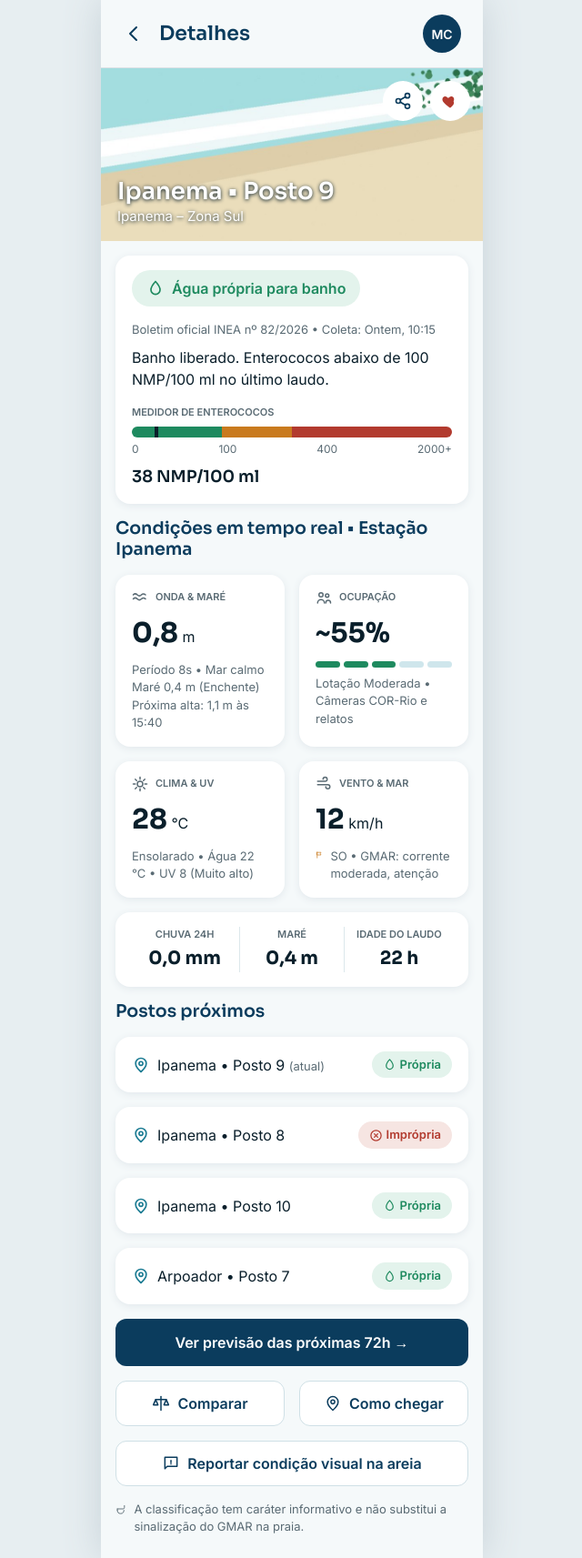
After one commit to vitorllr/INF1039-2026.2-Team-4, a Django app: page /detalhes/ in a window 1280 px wide. The commit adds this page. Shown: the whole page at 91% size, without its empty margins (319-959 px from the left). Run offline with Django 5.2, Linux system fonts and the light colour scheme.

Commit message:
Adicionado tela de detalhes
html, css e imagem

```diff
--- a/Sprint-5/bluetide/bluetide/settings.py
+++ b/Sprint-5/bluetide/bluetide/settings.py
@@ -122,3 +122,6 @@ STATIC_URL = "static/"
 # https://docs.djangoproject.com/en/5.0/ref/settings/#default-auto-field
 
 DEFAULT_AUTO_FIELD = "django.db.models.BigAutoField"
+
+
+AUTH_USER_MODEL = 'bluetideapp.Usuario'
--- a/Sprint-5/bluetide/bluetide/urls.py
+++ b/Sprint-5/bluetide/bluetide/urls.py
@@ -29,5 +29,6 @@ urlpatterns = [
     path("perfil/", views.perfil, name="perfil"),
     path("favoritos/", views.favoritos, name="favoritos"),
     path("faq/", views.duvidas, name="duvidas"),
-    path("alertas/", views.alertas, name="alertas")
+    path("alertas/", views.alertas, name="alertas"),
+    path("detalhes/", views.detalhes, name="detalhes")
 ]
--- /dev/null
+++ b/Sprint-5/bluetide/bluetideapp/static/css/detalhes.css
@@ -0,0 +1,245 @@
+body {
+    font-family: "Inter", sans-serif;
+    color: #0A1F2B;
+    background-color: #E7EEF1;
+}
+
+h1, h2, h3 {
+    font-family: "Sora", sans-serif;
+    color: #0B3C5D;
+}
+
+a {
+    color: #1C7C93;
+    text-decoration: none;
+}
+
+.celular {
+    width: 420px;
+    margin: 0 auto;
+    min-height: 100vh;
+    background-color: #F5F9FA;
+    box-shadow: 0 0 40px #c7d2d8;
+}
+
+.topo h1 {
+    font-size: 22px;
+}
+
+.seta {
+    color: #0B3C5D;
+}
+
+.avatar {
+    width: 42px;
+    height: 42px;
+    background-color: #0B3C5D;
+    color: #FFFFFF;
+    font-size: 14px;
+}
+
+.hero {
+    position: relative;
+}
+
+.hero-img {
+    width: 100%;
+    height: 190px;
+    object-fit: cover;
+    display: block;
+}
+
+.hero-botoes {
+    position: absolute;
+    top: 14px;
+    right: 14px;
+}
+
+.botao-redondo {
+    width: 44px;
+    height: 44px;
+    border: none;
+    border-radius: 30px;
+    background-color: #FFFFFF;
+    color: #0B3C5D;
+}
+
+.coracao {
+    color: #B23A2E;
+}
+
+.hero-texto {
+    position: absolute;
+    left: 18px;
+    bottom: 16px;
+}
+
+.hero-texto h2 {
+    font-size: 26px;
+    color: #FFFFFF;
+    text-shadow: 0 1px 4px #0A1F2B;
+}
+
+.hero-texto p {
+    font-size: 15px;
+    color: #FFFFFF;
+    text-shadow: 0 1px 4px #0A1F2B;
+}
+
+.cartao {
+    background-color: #FFFFFF;
+    border-radius: 16px;
+    padding: 16px 18px;
+    box-shadow: 0 2px 8px #e2e8ec;
+}
+
+.info {
+    font-size: 13px;
+    color: #5A6B74;
+}
+
+.rotulo {
+    font-size: 11px;
+    font-weight: 600;
+    color: #5A6B74;
+}
+
+.selo {
+    font-size: 13px;
+    font-weight: 600;
+    padding: 5px 12px;
+    border-radius: 20px;
+}
+
+.selo-grande {
+    font-size: 16px;
+    padding: 8px 16px;
+}
+
+.selo-verde {
+    background-color: #E3F3EC;
+    color: #1E8A5F;
+}
+
+.selo-vermelho {
+    background-color: #F6E5E2;
+    color: #B23A2E;
+}
+
+.barra-medidor {
+    border-radius: 20px;
+    overflow: hidden;
+}
+
+.medida {
+    height: 12px;
+}
+
+.medida-verde, .medida-verde2 {
+    background-color: #1E8A5F;
+}
+
+.medida-verde {
+    width: 7%;
+}
+
+.medida-verde2 {
+    width: 20%;
+}
+
+.medida-marcador {
+    width: 4px;
+    background-color: #0A1F2B;
+}
+
+.medida-amarelo {
+    width: 22%;
+    background-color: #C97A1E;
+}
+
+.medida-vermelho {
+    background-color: #B23A2E;
+}
+
+.escala {
+    font-size: 12px;
+    color: #5A6B74;
+}
+
+.valor-medidor {
+    font-family: "Sora", sans-serif;
+    font-size: 18px;
+    font-weight: 600;
+    color: #0A1F2B;
+}
+
+.titulo-secao {
+    font-size: 19px;
+}
+
+.numero-grande {
+    font-family: "Sora", sans-serif;
+    font-size: 30px;
+    font-weight: 700;
+    color: #0A1F2B;
+}
+
+.segmento {
+    height: 7px;
+    border-radius: 4px;
+}
+
+.segmento-verde {
+    background-color: #1E8A5F;
+}
+
+.segmento-claro {
+    background-color: #CFE6EC;
+}
+
+.bandeira {
+    color: #C97A1E;
+}
+
+.resumo-item {
+    width: 33%;
+}
+
+.borda-lados {
+    border-left: 1px solid #DCE7EB;
+    border-right: 1px solid #DCE7EB;
+}
+
+.resumo-valor {
+    font-family: "Sora", sans-serif;
+    font-size: 20px;
+    font-weight: 700;
+    color: #0A1F2B;
+}
+
+.pin {
+    color: #1C7C93;
+}
+
+.nome-posto {
+    font-size: 16px;
+    color: #0A1F2B;
+}
+
+.botao-principal {
+    display: block;
+    background-color: #0B3C5D;
+    color: #FFFFFF;
+    font-weight: 600;
+    padding: 14px;
+    border-radius: 12px;
+}
+
+.botao-secundario {
+    background-color: #FFFFFF;
+    border: 1px solid #CFE0E6;
+    color: #0B3C5D;
+    font-weight: 600;
+    padding: 12px;
+    border-radius: 12px;
+}
--- /dev/null
+++ b/Sprint-5/bluetide/bluetideapp/templates/detalhes.html
@@ -0,0 +1,285 @@
+<!doctype html>
+<html lang="pt-BR">
+
+<head>
+    <meta charset="utf-8">
+    <meta name="viewport" content="width=device-width, initial-scale=1">
+    <title>Detalhes</title>
+    <link href="https://cdn.jsdelivr.net/npm/bootstrap@5.3.8/dist/css/bootstrap.min.css" rel="stylesheet">
+    <link href="https://fonts.googleapis.com/css2?family=Inter:wght@400;500;600&family=Sora:wght@600;700&display=swap" rel="stylesheet">
+    <link href="../static/css/detalhes.css" rel="stylesheet">
+</head>
+<body>
+    <div class="celular d-flex flex-column">
+        <header class="topo d-flex justify-content-between align-items-center px-4 py-3 border-bottom">
+            <div class="d-flex align-items-center gap-3">
+                <svg class="seta" width="24" height="24" viewBox="0 0 24 24" fill="none" stroke="currentColor" stroke-width="2" stroke-linecap="round" stroke-linejoin="round">
+                    <path d="M15 5 8 12l7 7"></path>
+                </svg>
+                <h1 class="m-0">Detalhes</h1>
+            </div>
+            <div class="avatar rounded-circle d-flex align-items-center justify-content-center fw-semibold">MC</div>
+        </header>
+
+        <div class="hero">
+            <img class="hero-img" src="../static/imagens/beach.jpg" alt="Praia de Ipanema">
+            <div class="hero-botoes d-flex gap-2">
+                <button type="button" class="botao-redondo d-flex align-items-center justify-content-center">
+                    <svg width="20" height="20" viewBox="0 0 24 24" fill="none" stroke="currentColor" stroke-width="2" stroke-linecap="round" stroke-linejoin="round">
+                        <circle cx="18" cy="5" r="3"></circle>
+                        <circle cx="6" cy="12" r="3"></circle>
+                        <circle cx="18" cy="19" r="3"></circle>
+                        <line x1="8.5" y1="13.5" x2="15.5" y2="17.5"></line>
+                        <line x1="15.5" y1="6.5" x2="8.5" y2="10.5"></line>
+                    </svg>
+                </button>
+                <button type="button" class="botao-redondo coracao d-flex align-items-center justify-content-center">
+                    <svg width="20" height="20" viewBox="0 0 24 24" fill="currentColor">
+                        <path d="M12 21s-7-4.5-9.5-8.5C1 10 2 6.5 5 6c2-.3 3.5 1 4.5 2.5C10.5 7 12 5.7 14 6c3 .5 4 4 2.5 6.5C19 16.5 12 21 12 21z"></path>
+                    </svg>
+                </button>
+            </div>
+            <div class="hero-texto">
+                <h2 class="m-0">Ipanema • Posto 9</h2>
+                <p class="m-0">Ipanema – Zona Sul</p>
+            </div>
+        </div>
+
+        <div class="px-3 pt-3 pb-4 d-flex flex-column gap-3">
+            <div class="cartao">
+                <span class="selo selo-grande selo-verde d-inline-flex align-items-center gap-2">
+                    <svg width="20" height="20" viewBox="0 0 24 24" fill="none" stroke="currentColor" stroke-width="2" stroke-linecap="round" stroke-linejoin="round">
+                        <path d="M12 3s6 6.5 6 11a6 6 0 0 1-12 0c0-4.5 6-11 6-11z"></path>
+                    </svg>
+                    Água própria para banho
+                </span>
+                <p class="info mt-3 mb-2">Boletim oficial INEA nº 82/2026 • Coleta: Ontem, 10:15</p>
+                <p class="mb-3">Banho liberado. Enterococos abaixo de 100 NMP/100 ml no último laudo.</p>
+                <p class="rotulo m-0">MEDIDOR DE ENTEROCOCOS</p>
+                <div class="barra-medidor d-flex mt-2">
+                    <div class="medida medida-verde"></div>
+                    <div class="medida medida-marcador"></div>
+                    <div class="medida medida-verde2"></div>
+                    <div class="medida medida-amarelo"></div>
+                    <div class="medida medida-vermelho flex-grow-1"></div>
+                </div>
+                <div class="d-flex justify-content-between mt-1">
+                    <span class="escala">0</span>
+                    <span class="escala">100</span>
+                    <span class="escala">400</span>
+                    <span class="escala">2000+</span>
+                </div>
+                <p class="valor-medidor m-0 mt-2">38 NMP/100 ml</p>
+            </div>
+            <h2 class="titulo-secao m-0">Condições em tempo real • Estação Ipanema</h2>
+            <div class="row g-3">
+
+                <div class="col-6">
+                    <div class="cartao h-100">
+                        <p class="rotulo d-flex align-items-center gap-2 m-0">
+                            <svg width="18" height="18" viewBox="0 0 24 24" fill="none" stroke="currentColor" stroke-width="2" stroke-linecap="round" stroke-linejoin="round">
+                                <path d="M2 8c2-2 4-2 6 0s4 2 6 0 4-2 6 0"></path>
+                                <path d="M2 14c2-2 4-2 6 0s4 2 6 0 4-2 6 0"></path>
+                            </svg>
+                            ONDA &amp; MARÉ
+                        </p>
+                        <p class="numero m-0 mt-2"><span class="numero-grande">0,8</span> m</p>
+                        <p class="info m-0 mt-2">Período 8s • Mar calmo<br>Maré 0,4 m (Enchente)<br>Próxima alta: 1,1 m às 15:40</p>
+                    </div>
+                </div>
+
+                <div class="col-6">
+                    <div class="cartao h-100">
+                        <p class="rotulo d-flex align-items-center gap-2 m-0">
+                            <svg width="18" height="18" viewBox="0 0 24 24" fill="none" stroke="currentColor" stroke-width="2" stroke-linecap="round" stroke-linejoin="round">
+                                <circle cx="8" cy="8" r="3"></circle>
+                                <path d="M3 20c0-3 2.5-5 5-5s5 2 5 5"></path>
+                                <circle cx="17" cy="9" r="2.5"></circle>
+                                <path d="M15 20c0-2.5 1.5-4 3.5-4s3.5 1.5 3.5 4"></path>
+                            </svg>
+                            OCUPAÇÃO
+                        </p>
+                        <p class="numero m-0 mt-2"><span class="numero-grande">~55%</span></p>
+                        <div class="d-flex gap-1 mt-2">
+                            <div class="segmento segmento-verde flex-grow-1"></div>
+                            <div class="segmento segmento-verde flex-grow-1"></div>
+                            <div class="segmento segmento-verde flex-grow-1"></div>
+                            <div class="segmento segmento-claro flex-grow-1"></div>
+                            <div class="segmento segmento-claro flex-grow-1"></div>
+                        </div>
+                        <p class="info m-0 mt-2">Lotação Moderada • Câmeras COR-Rio e relatos</p>
+                    </div>
+                </div>
+
+                <div class="col-6">
+                    <div class="cartao h-100">
+                        <p class="rotulo d-flex align-items-center gap-2 m-0">
+                            <svg width="18" height="18" viewBox="0 0 24 24" fill="none" stroke="currentColor" stroke-width="2" stroke-linecap="round" stroke-linejoin="round">
+                                <circle cx="12" cy="12" r="4"></circle>
+                                <line x1="12" y1="2" x2="12" y2="5"></line>
+                                <line x1="12" y1="19" x2="12" y2="22"></line>
+                                <line x1="2" y1="12" x2="5" y2="12"></line>
+                                <line x1="19" y1="12" x2="22" y2="12"></line>
+                                <line x1="5" y1="5" x2="7" y2="7"></line>
+                                <line x1="17" y1="17" x2="19" y2="19"></line>
+                                <line x1="5" y1="19" x2="7" y2="17"></line>
+                                <line x1="17" y1="7" x2="19" y2="5"></line>
+                            </svg>
+                            CLIMA &amp; UV
+                        </p>
+                        <p class="numero m-0 mt-2"><span class="numero-grande">28</span> °C</p>
+                        <p class="info m-0 mt-2">Ensolarado • Água 22 °C • UV 8 (Muito alto)</p>
+                    </div>
+                </div>
+
+                <div class="col-6">
+                    <div class="cartao h-100">
+                        <p class="rotulo d-flex align-items-center gap-2 m-0">
+                            <svg width="18" height="18" viewBox="0 0 24 24" fill="none" stroke="currentColor" stroke-width="2" stroke-linecap="round" stroke-linejoin="round">
+                                <path d="M3 8h11a3 3 0 1 0-3-3"></path>
+                                <path d="M3 13h15a3 3 0 1 1-3 3"></path>
+                            </svg>
+                            VENTO &amp; MAR
+                        </p>
+                        <p class="numero m-0 mt-2"><span class="numero-grande">12</span> km/h</p>
+                        <p class="info d-flex align-items-start gap-2 m-0 mt-2">
+                            <svg class="bandeira" width="16" height="16" viewBox="0 0 24 24" fill="none" stroke="currentColor" stroke-width="2" stroke-linecap="round" stroke-linejoin="round">
+                                <line x1="5" y1="3" x2="5" y2="21"></line>
+                                <path d="M5 4h12l-2 4 2 4H5z"></path>
+                            </svg>
+                            <span>SO • GMAR: corrente moderada, atenção</span>
+                        </p>
+                    </div>
+                </div>
+
+            </div>
+            <div class="cartao d-flex justify-content-between text-center">
+                <div class="resumo-item">
+                    <p class="rotulo m-0">CHUVA 24H</p>
+                    <p class="resumo-valor m-0 mt-1">0,0 mm</p>
+                </div>
+                <div class="resumo-item borda-lados">
+                    <p class="rotulo m-0">MARÉ</p>
+                    <p class="resumo-valor m-0 mt-1">0,4 m</p>
+                </div>
+                <div class="resumo-item">
+                    <p class="rotulo m-0">IDADE DO LAUDO</p>
+                    <p class="resumo-valor m-0 mt-1">22 h</p>
+                </div>
+            </div>
+            <h2 class="titulo-secao m-0">Postos próximos</h2>
+
+            <div class="cartao posto d-flex justify-content-between align-items-center">
+                <span class="d-inline-flex align-items-center gap-2">
+                    <svg class="pin" width="20" height="20" viewBox="0 0 24 24" fill="none" stroke="currentColor" stroke-width="2" stroke-linecap="round" stroke-linejoin="round">
+                        <path d="M12 21s7-6 7-11a7 7 0 0 0-14 0c0 5 7 11 7 11z"></path>
+                        <circle cx="12" cy="10" r="2.5"></circle>
+                    </svg>
+                    <span class="nome-posto">Ipanema • Posto 9 <span class="info">(atual)</span></span>
+                </span>
+                <span class="selo selo-verde d-inline-flex align-items-center gap-1">
+                    <svg width="15" height="15" viewBox="0 0 24 24" fill="none" stroke="currentColor" stroke-width="2" stroke-linecap="round" stroke-linejoin="round">
+                        <path d="M12 3s6 6.5 6 11a6 6 0 0 1-12 0c0-4.5 6-11 6-11z"></path>
+                    </svg>
+                    Própria
+                </span>
+            </div>
+
+            <div class="cartao posto d-flex justify-content-between align-items-center">
+                <span class="d-inline-flex align-items-center gap-2">
+                    <svg class="pin" width="20" height="20" viewBox="0 0 24 24" fill="none" stroke="currentColor" stroke-width="2" stroke-linecap="round" stroke-linejoin="round">
+                        <path d="M12 21s7-6 7-11a7 7 0 0 0-14 0c0 5 7 11 7 11z"></path>
+                        <circle cx="12" cy="10" r="2.5"></circle>
+                    </svg>
+                    <span class="nome-posto">Ipanema • Posto 8</span>
+                </span>
+                <span class="selo selo-vermelho d-inline-flex align-items-center gap-1">
+                    <svg width="15" height="15" viewBox="0 0 24 24" fill="none" stroke="currentColor" stroke-width="2" stroke-linecap="round" stroke-linejoin="round">
+                        <circle cx="12" cy="12" r="9"></circle>
+                        <line x1="9" y1="9" x2="15" y2="15"></line>
+                        <line x1="15" y1="9" x2="9" y2="15"></line>
+                    </svg>
+                    Imprópria
+                </span>
+            </div>
+
+            <div class="cartao posto d-flex justify-content-between align-items-center">
+                <span class="d-inline-flex align-items-center gap-2">
+                    <svg class="pin" width="20" height="20" viewBox="0 0 24 24" fill="none" stroke="currentColor" stroke-width="2" stroke-linecap="round" stroke-linejoin="round">
+                        <path d="M12 21s7-6 7-11a7 7 0 0 0-14 0c0 5 7 11 7 11z"></path>
+                        <circle cx="12" cy="10" r="2.5"></circle>
+                    </svg>
+                    <span class="nome-posto">Ipanema • Posto 10</span>
+                </span>
+                <span class="selo selo-verde d-inline-flex align-items-center gap-1">
+                    <svg width="15" height="15" viewBox="0 0 24 24" fill="none" stroke="currentColor" stroke-width="2" stroke-linecap="round" stroke-linejoin="round">
+                        <path d="M12 3s6 6.5 6 11a6 6 0 0 1-12 0c0-4.5 6-11 6-11z"></path>
+                    </svg>
+                    Própria
+                </span>
+            </div>
+
+            <div class="cartao posto d-flex justify-content-between align-items-center">
+                <span class="d-inline-flex align-items-center gap-2">
+                    <svg class="pin" width="20" height="20" viewBox="0 0 24 24" fill="none" stroke="currentColor" stroke-width="2" stroke-linecap="round" stroke-linejoin="round">
+                        <path d="M12 21s7-6 7-11a7 7 0 0 0-14 0c0 5 7 11 7 11z"></path>
+                        <circle cx="12" cy="10" r="2.5"></circle>
+                    </svg>
+                    <span class="nome-posto">Arpoador • Posto 7</span>
+                </span>
+                <span class="selo selo-verde d-inline-flex align-items-center gap-1">
+                    <svg width="15" height="15" viewBox="0 0 24 24" fill="none" stroke="currentColor" stroke-width="2" stroke-linecap="round" stroke-linejoin="round">
+                        <path d="M12 3s6 6.5 6 11a6 6 0 0 1-12 0c0-4.5 6-11 6-11z"></path>
+                    </svg>
+                    Própria
+                </span>
+            </div>
+
+            <a href="previsao.html" class="botao-principal text-center">Ver previsão das próximas 72h →</a>
+
+            <div class="row g-3">
+                <div class="col-6">
+                    <a href="comparar.html" class="botao-secundario d-flex align-items-center justify-content-center gap-2">
+                        <svg width="20" height="20" viewBox="0 0 24 24" fill="none" stroke="currentColor" stroke-width="1.8" stroke-linecap="round" stroke-linejoin="round">
+                            <line x1="12" y1="3" x2="12" y2="21"></line>
+                            <line x1="5" y1="7" x2="19" y2="7"></line>
+                            <path d="M5 7 2 14h6z"></path>
+                            <path d="M19 7 16 14h6z"></path>
+                        </svg>
+                        Comparar
+                    </a>
+                </div>
+                <div class="col-6">
+                    <a href="como-chegar.html" class="botao-secundario d-flex align-items-center justify-content-center gap-2">
+                        <svg width="20" height="20" viewBox="0 0 24 24" fill="none" stroke="currentColor" stroke-width="1.8" stroke-linecap="round" stroke-linejoin="round">
+                            <path d="M12 21s7-6 7-11a7 7 0 0 0-14 0c0 5 7 11 7 11z"></path>
+                            <circle cx="12" cy="10" r="2.5"></circle>
+                        </svg>
+                        Como chegar
+                    </a>
+                </div>
+            </div>
+
+            <a href="reportar.html" class="botao-secundario d-flex align-items-center justify-content-center gap-2">
+                <svg width="20" height="20" viewBox="0 0 24 24" fill="none" stroke="currentColor" stroke-width="1.8" stroke-linecap="round" stroke-linejoin="round">
+                    <path d="M4 4h16v12H7l-3 3z"></path>
+                    <line x1="12" y1="8" x2="12" y2="11"></line>
+                    <line x1="12" y1="13" x2="12" y2="13"></line>
+                </svg>
+                Reportar condição visual na areia
+            </a>
+
+            <p class="info d-flex align-items-start gap-2 m-0">
+                <svg width="18" height="18" viewBox="0 0 24 24" fill="none" stroke="currentColor" stroke-width="1.8" stroke-linecap="round" stroke-linejoin="round">
+                    <path d="M4 12h12a3 3 0 0 0 3-3V5"></path>
+                    <line x1="4" y1="12" x2="4" y2="15"></line>
+                    <path d="M4 15a7 7 0 0 0 14 0"></path>
+                </svg>
+                <span>A classificação tem caráter informativo e não substitui a sinalização do GMAR na praia.</span>
+            </p>
+
+        </div>
+
+    </div>
+</body>
+</html>
--- a/Sprint-5/bluetide/bluetideapp/views.py
+++ b/Sprint-5/bluetide/bluetideapp/views.py
@@ -25,3 +25,6 @@ def duvidas(request):
 
 def alertas(request):
     return render(request, "alertas.html")
+
+def detalhes(request):
+    return render(request, "detalhes.html")
```
Also changed, not shown: Sprint-5/bluetide/bluetideapp/templates/mapa-web.html (+4 -4 lines), Sprint-5/bluetide/bluetideapp/migrations/0001_initial.py (added), Sprint-5/bluetide/bluetideapp/static/imagens/beach.jpg (added), 1 other file.
